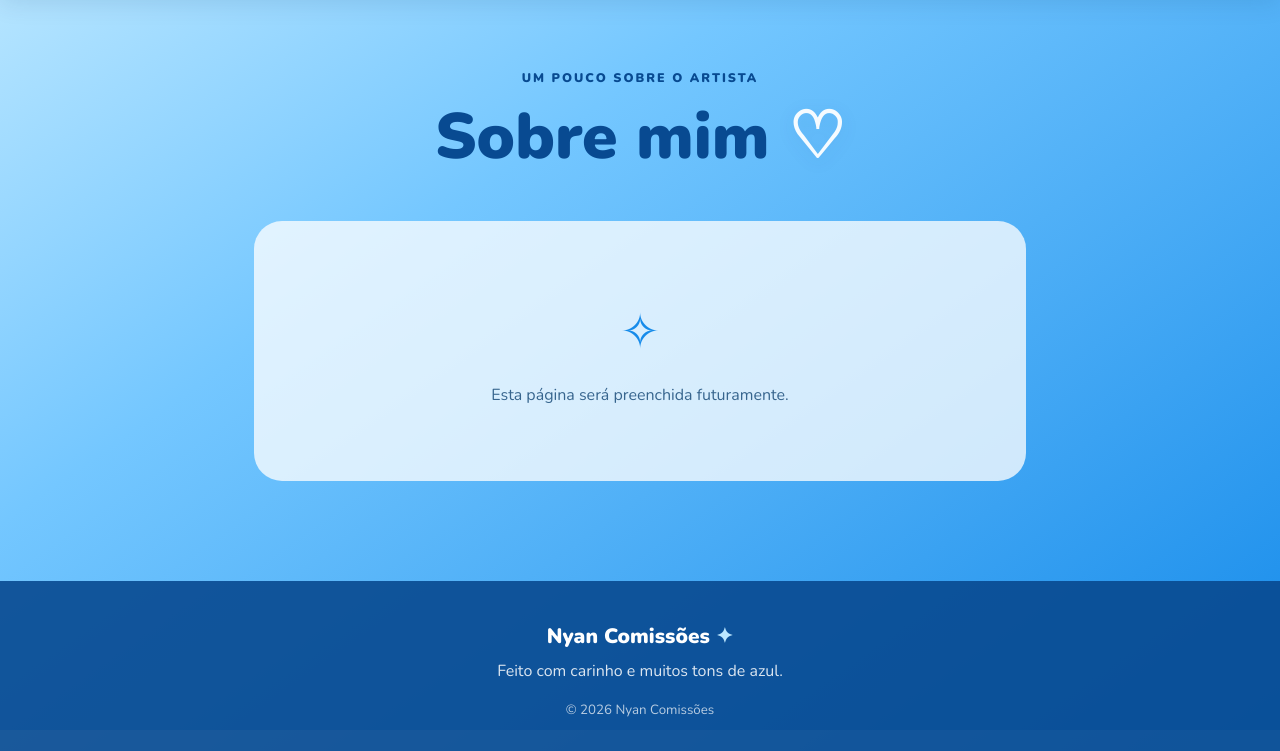
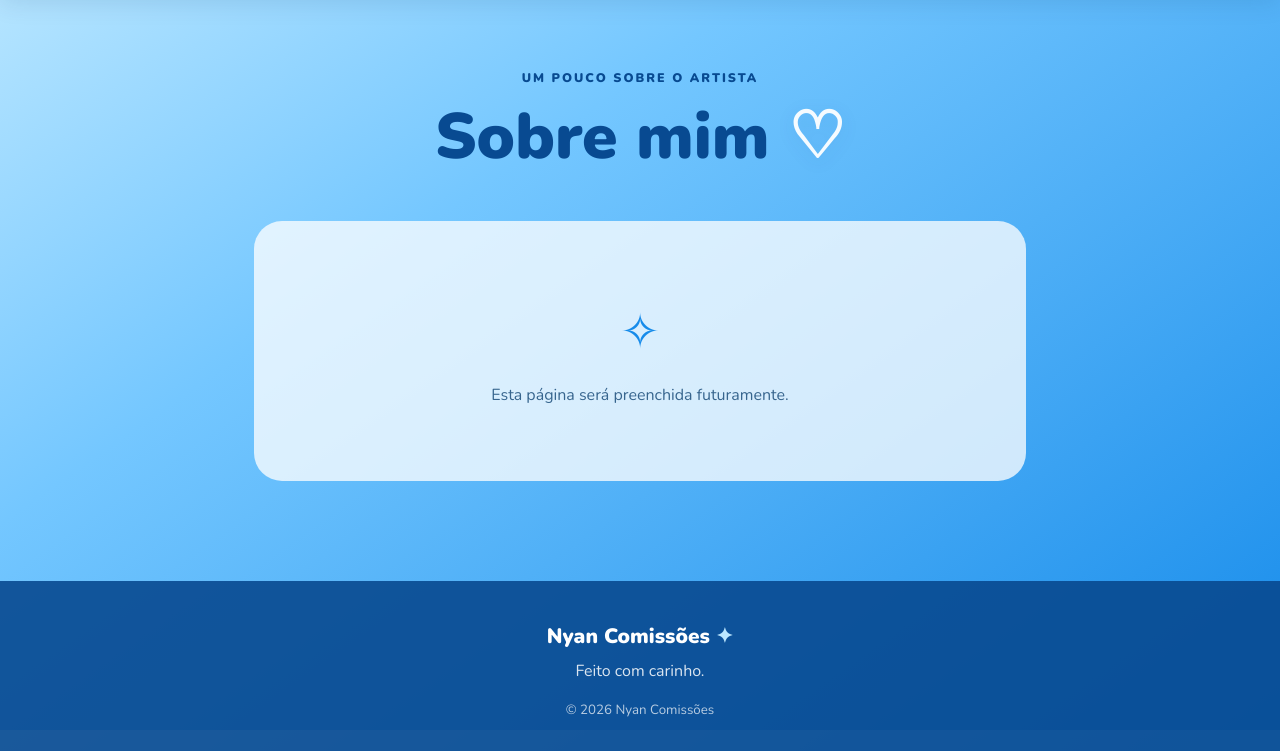
Before and after one commit to Nyan015/furverse, a plain HTML site: page sobre.html in a window 1280 px wide. Shown: the part 70-821 px from the top of the page. Drawn offline with nearby package versions, Linux system fonts and the light colour scheme.

Commit message:
Ajustes de footer, YCH único e ícones de contato

```diff
--- a/sobre.html
+++ b/sobre.html
@@ -1 +1 @@
-<!DOCTYPE html><html lang="pt-BR"><head><meta charset="UTF-8"><meta name="viewport" content="width=device-width, initial-scale=1.0"><title>Sobre | Nyan Comissões</title><link rel="stylesheet" href="style.css"><script src="script.js" defer></script></head><body><header class="site-header"><a class="brand" href="index.html"><span class="brand-mark">✦</span> Nyan <span>Comissões</span></a><button class="menu-toggle" aria-label="Abrir menu" aria-expanded="false">☰</button><nav class="nav-links"><a href="index.html">Início</a><a href="galeria.html">Galeria</a><a href="ych.html">YCH</a><a href="encomendas.html">Encomendas</a><a class="active" href="sobre.html">Sobre</a><a href="contato.html">Contato</a></nav></header><main class="page narrow"><div class="page-heading"><p class="eyebrow">UM POUCO SOBRE O ARTISTA</p><h1>Sobre mim <span>♡</span></h1></div><section class="empty-about" aria-label="Espaço reservado para a apresentação"><span>✧</span><p>Esta página será preenchida futuramente.</p></section></main><footer><div class="footer-brand">Nyan Comissões <span>✦</span></div><p>Feito com carinho e muitos tons de azul.</p><small>© <span id="year"></span> Nyan Comissões</small></footer></body></html>
+<!DOCTYPE html><html lang="pt-BR"><head><meta charset="UTF-8"><meta name="viewport" content="width=device-width, initial-scale=1.0"><title>Sobre | Nyan Comissões</title><link rel="stylesheet" href="style.css"><script src="script.js" defer></script></head><body><header class="site-header"><a class="brand" href="index.html"><span class="brand-mark">✦</span> Nyan <span>Comissões</span></a><button class="menu-toggle" aria-label="Abrir menu" aria-expanded="false">☰</button><nav class="nav-links"><a href="index.html">Início</a><a href="galeria.html">Galeria</a><a href="ych.html">YCH</a><a href="encomendas.html">Encomendas</a><a class="active" href="sobre.html">Sobre</a><a href="contato.html">Contato</a></nav></header><main class="page narrow"><div class="page-heading"><p class="eyebrow">UM POUCO SOBRE O ARTISTA</p><h1>Sobre mim <span>♡</span></h1></div><section class="empty-about" aria-label="Espaço reservado para a apresentação"><span>✧</span><p>Esta página será preenchida futuramente.</p></section></main><footer><div class="footer-brand">Nyan Comissões <span>✦</span></div><p>Feito com carinho.</p><small>© <span id="year"></span> Nyan Comissões</small></footer></body></html>
```
